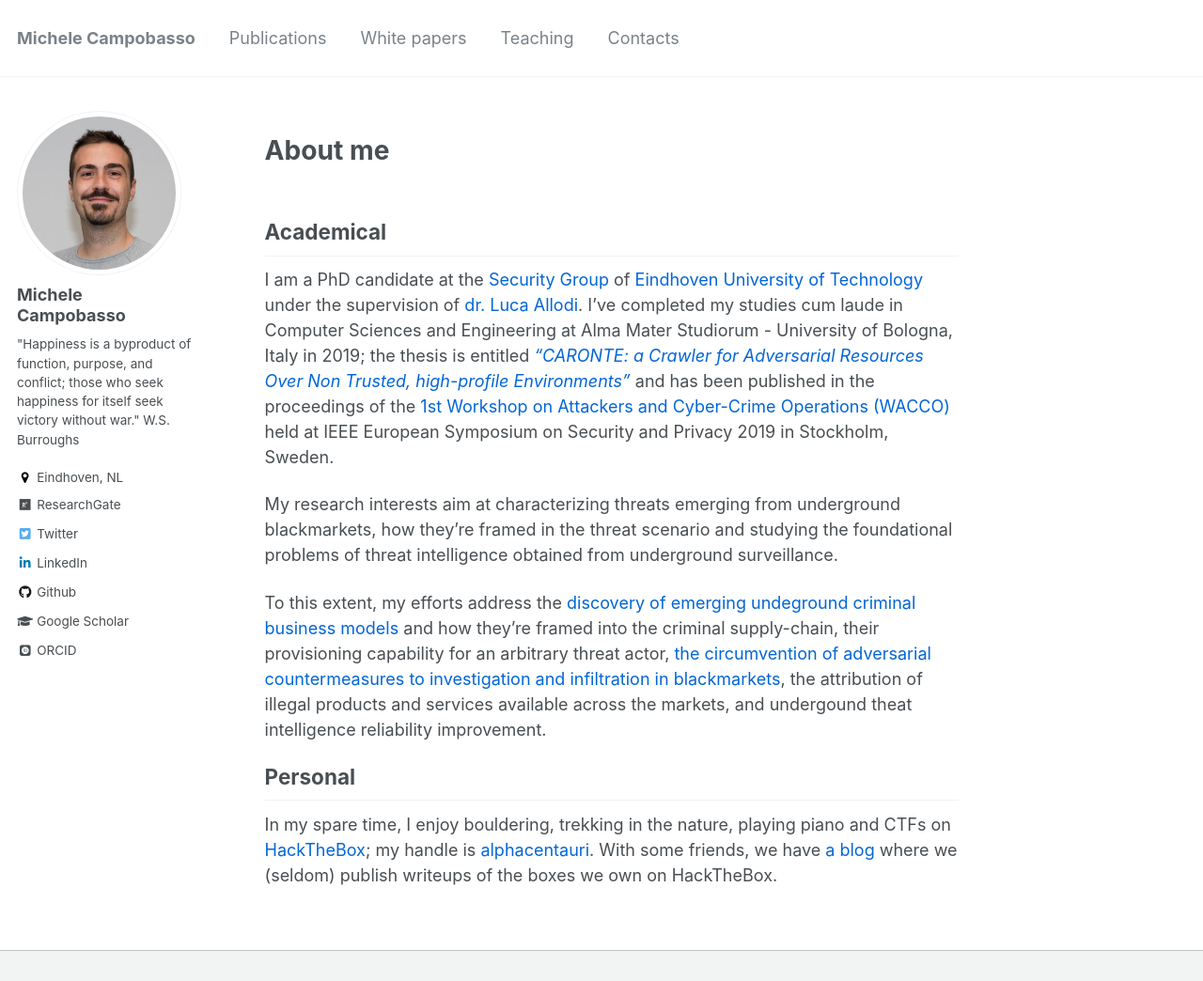
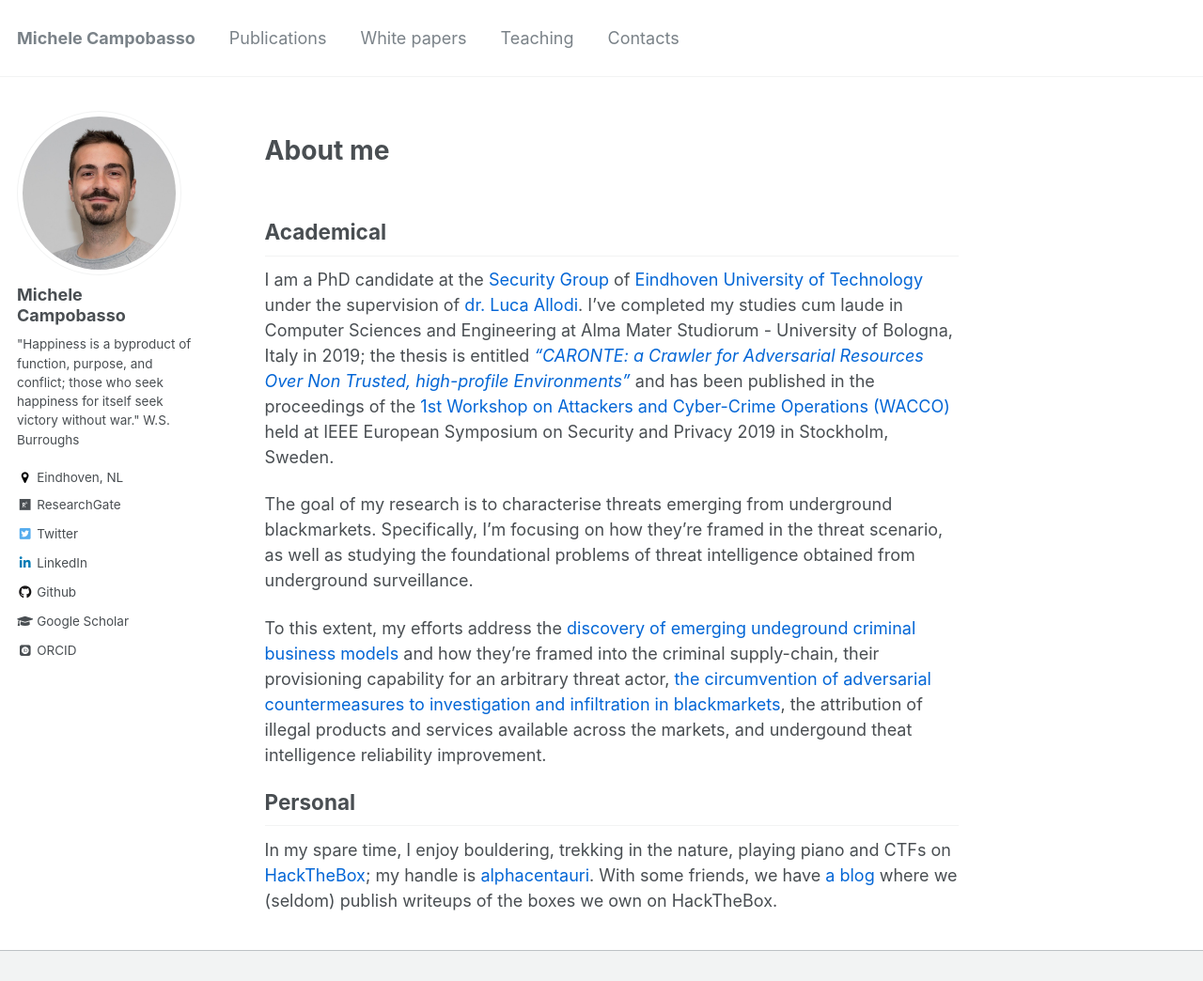
Before and after one commit to michelecampobasso/michelecampobasso.github.io, a Jekyll site: the page built from _pages/about.md, in a window 1280 px wide and 1184 px high, cut to the strip 0-1044 px from the top of the window. Shown: the whole strip at 94% size. Built offline with Jekyll 4.4.1, drawn with Linux system fonts in a browser that asks for light colours; some web fonts are replaced.

Commit message:
updated bio

```diff
--- a/_pages/about.md
+++ b/_pages/about.md
@@ -12,7 +12,7 @@ Academical
 
 I am a PhD candidate at the [Security Group](https://security1.win.tue.nl) of [Eindhoven University of Technology](https://www.tue.nl) under the supervision of [dr. Luca Allodi](https://lallodi.github.io/). I've completed my studies cum laude in Computer Sciences and Engineering at Alma Mater Studiorum - University of Bologna, Italy in 2019; the thesis is entitled [_"CARONTE: a Crawler for Adversarial Resources Over Non Trusted, high-profile Environments"_](https://ieeexplore.ieee.org/abstract/document/8802484) and has been published in the proceedings of the [1st Workshop on Attackers and Cyber-Crime Operations (WACCO)](https://www.wacco-workshop.eu/past/2019/index.html) held at IEEE European Symposium on Security and Privacy 2019 in Stockholm, Sweden.
 
-My research interests aim at characterizing threats emerging from underground blackmarkets, how they're framed in the threat scenario and studying the foundational problems of threat intelligence obtained from underground surveillance.
+The goal of my research is to characterise threats emerging from underground blackmarkets. Specifically, I'm focusing on how they're framed in the threat scenario, as well as studying the foundational problems of threat intelligence obtained from underground surveillance.
 
 To this extent, my efforts address the [discovery of emerging undeground criminal business models](https://michelecampobasso.github.io/publication/2020-11-10-impaas) and how they're framed into the criminal supply-chain, their provisioning capability for an arbitrary threat actor, [the circumvention of adversarial countermeasures to investigation and infiltration in blackmarkets](https://michelecampobasso.github.io/publication/2019-07-17-caronte), the attribution of illegal products and services available across the markets, and undergound theat intelligence reliability improvement.
 
```
